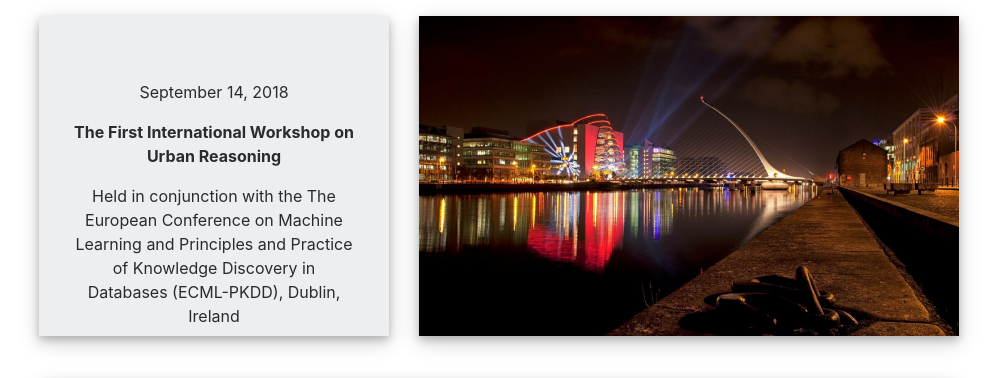
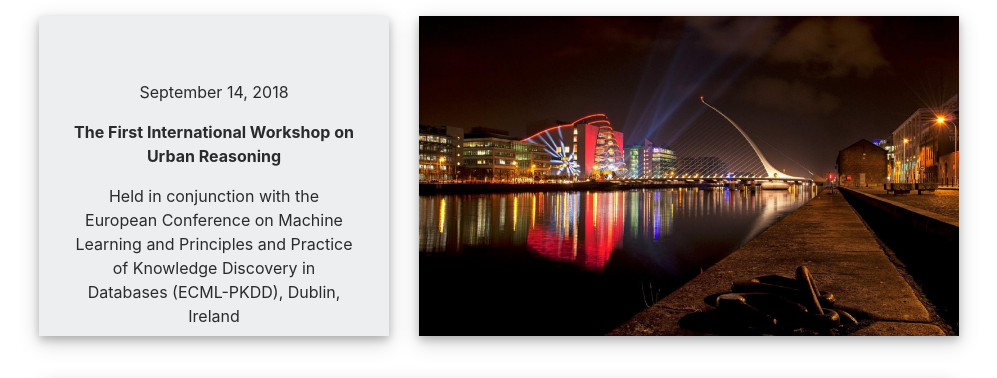
Before and after one commit to UrbanReasoningWorkshop/urbanreasoningworkshop.github.io, a Jekyll site: the page built from index.html, in a window 1280 px wide. Shown: the top 378 px of the page, without its empty margins (141-1138 px from the left). Built offline with Jekyll 4.4.1, drawn with Linux system fonts in a browser that asks for light colours; nearby versions of some CDN libraries.

Commit message:
typo corrected

```diff
--- a/_data/conference.yml
+++ b/_data/conference.yml
@@ -19,7 +19,7 @@ description: > # this means to ignore newlines until "baseurl:"
   behind  certain  domain  challenges  that  cities  face.  Urban  reasoning  relies  on
   other traditional fields like environmental engineering, civil engineering, network engineering,
   transportation, and sociology in the context of urban spaces.
-location: Held in conjunction with the The European Conference on Machine Learning and Principles and Practice of Knowledge Discovery in Databases (ECML-PKDD), Dublin, Ireland
+location: Held in conjunction with the European Conference on Machine Learning and Principles and Practice of Knowledge Discovery in Databases (ECML-PKDD), Dublin, Ireland
 date: September 14, 2018
 logo_path: .
 slideshow:
```
Also changed, not shown: 8 other files.
